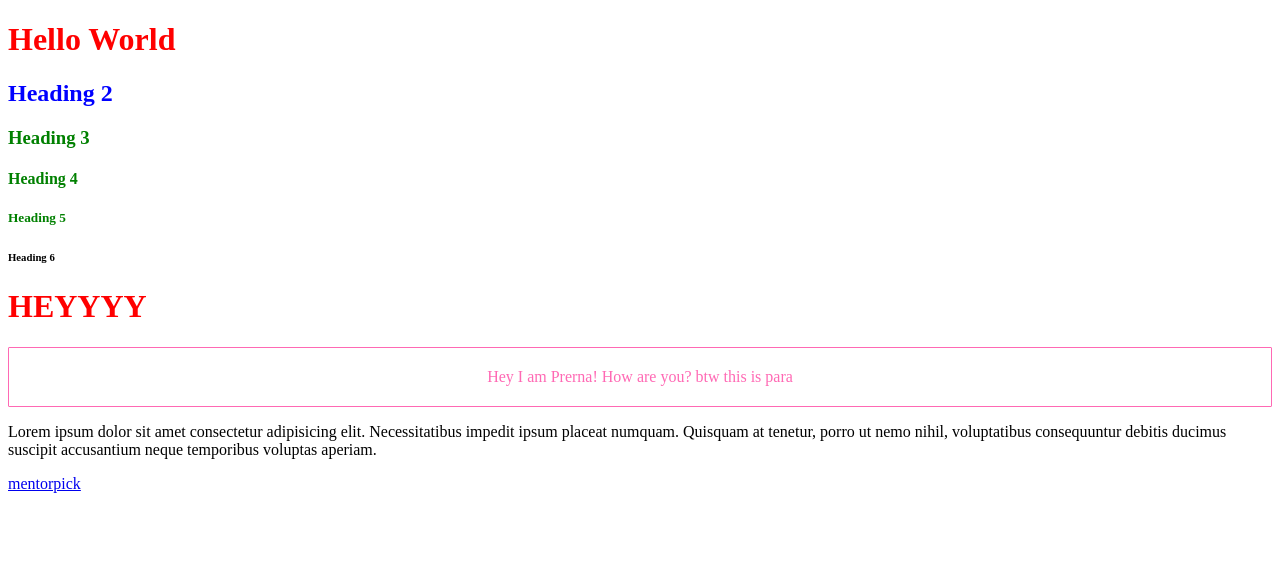
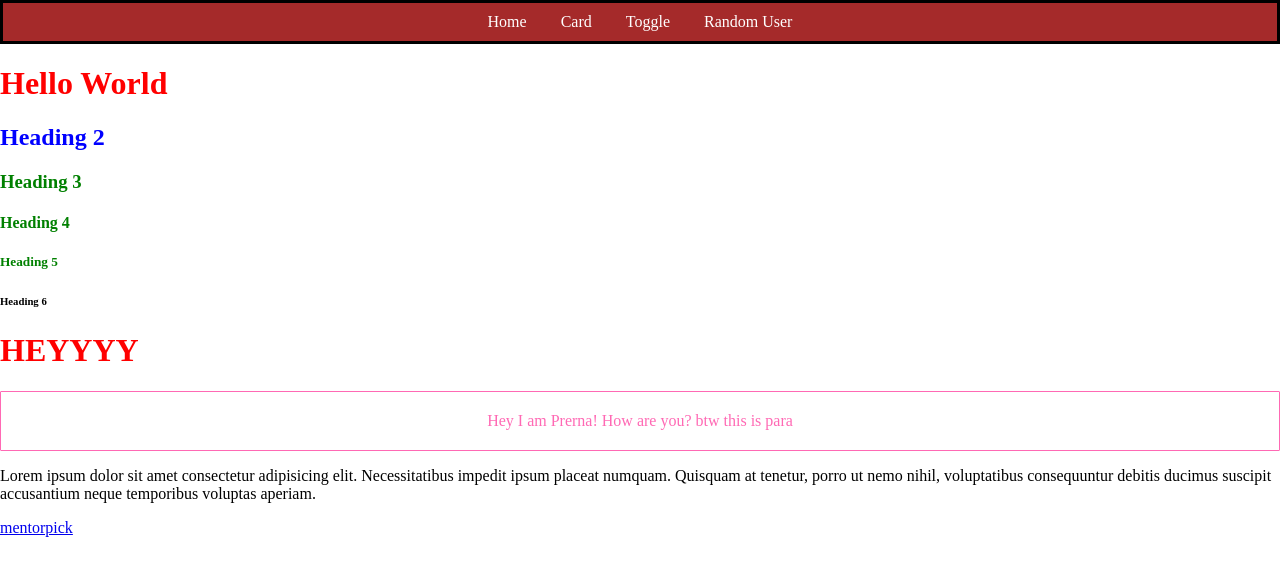
Before and after one commit to prerna-patil01/auto-suggest, a website: page Frontend/index.html in a window 1280 px wide. Drawn offline with Linux system fonts and the light colour scheme.

Commit message:
Edited fronted with navbar again

```diff
--- a/Frontend/css/index.css
+++ b/Frontend/css/index.css
@@ -16,3 +16,22 @@ h1{
     padding: 20px;
     text-align: center;
 }
+.navbar{
+    color : black;
+    border: 3px solid black;
+    padding : 10px;
+    background-color: brown;
+    text-align: center;
+}
+.navbar a{
+    color: white;
+    padding : 15px;
+    text-align: justify;
+    text-decoration: none;
+}
+.navbar a:hover {
+    background-color: rgb(172, 86, 86);
+}
+body{
+    margin: 0;
+}
--- a/Frontend/index.html
+++ b/Frontend/index.html
@@ -7,6 +7,12 @@
     <link rel = "stylesheet" href = "css/index.css">
 </head>
 <body>
+    <div class = navbar>
+        <a href = "">Home</a>
+        <a href = "">Card</a>
+        <a href = "">Toggle</a>
+        <a href = "">Random User</a>
+    </div>
     <h1>Hello World </h1>
     <h2 id = "heading2"> Heading 2</h2>
     <h3 class = "heading">Heading 3</h3>
```
